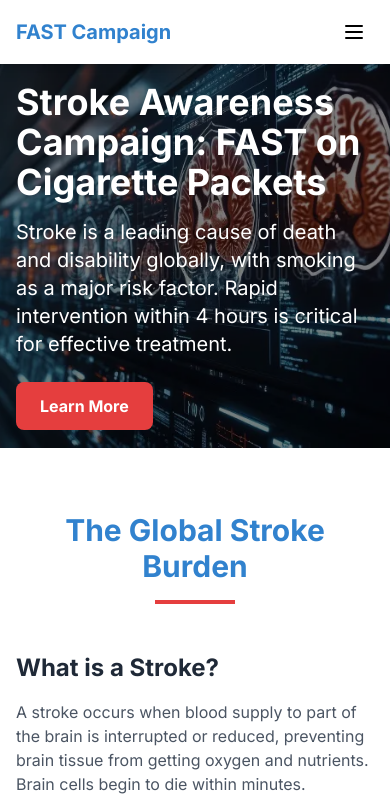
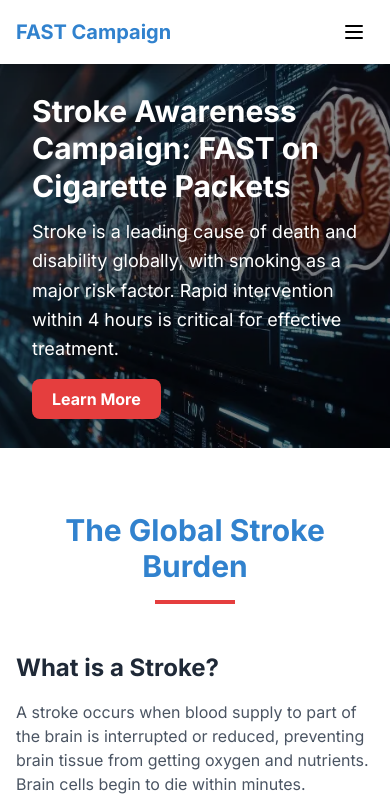
Before and after one commit to chyzm/FAST, a plain HTML site: page index.html in a window 390 px wide. Shown: the top 809 px of the page. Drawn offline with nearby package versions, Linux system fonts and the light colour scheme.

Commit message:
adjustment

```diff
--- a/index.html
+++ b/index.html
@@ -71,10 +71,14 @@
         <div class="absolute inset-0 bg-black/50 z-10"></div>
     </div>
     <div class="container mx-auto px-4 relative z-20 h-full flex items-center">
-        <div class="max-w-3xl text-white">
-            <h1 class="text-4xl md:text-6xl font-bold mb-4">Stroke Awareness Campaign: FAST on Cigarette Packets</h1>
-            <p class="text-xl md:text-2xl mb-6">Stroke is a leading cause of death and disability globally, with smoking as a major risk factor. Rapid intervention within 4 hours is critical for effective treatment.</p>
-            <a href="#about" class="bg-strokeRed hover:bg-red-700 text-white font-bold py-3 px-6 rounded-lg transition duration-300 inline-block">
+        <div class="max-w-3xl text-white px-4 sm:px-0">
+            <h1 class="text-3xl sm:text-4xl md:text-5xl lg:text-6xl font-bold mb-3 sm:mb-4 leading-tight">
+                Stroke Awareness Campaign: FAST on Cigarette Packets
+            </h1>
+            <p class="text-lg sm:text-xl md:text-2xl mb-4 sm:mb-6 leading-relaxed">
+                Stroke is a leading cause of death and disability globally, with smoking as a major risk factor. Rapid intervention within 4 hours is critical for effective treatment.
+            </p>
+            <a href="#about" class="text-base sm:text-lg bg-strokeRed hover:bg-red-700 text-white font-bold py-2 sm:py-3 px-5 sm:px-6 rounded-lg transition duration-300 inline-block">
                 Learn More
             </a>
         </div>
```
